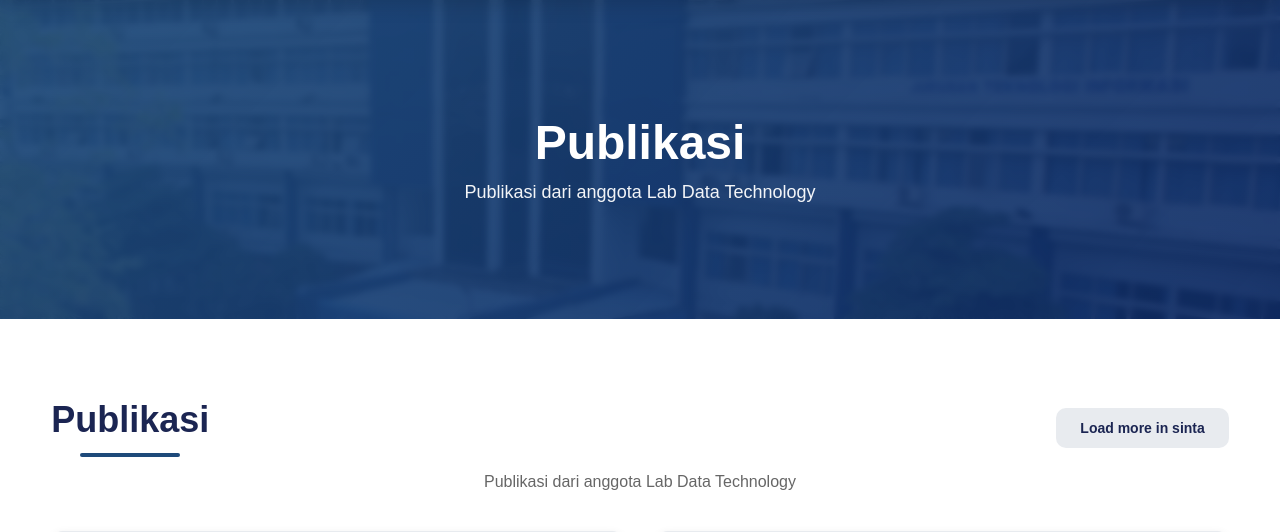
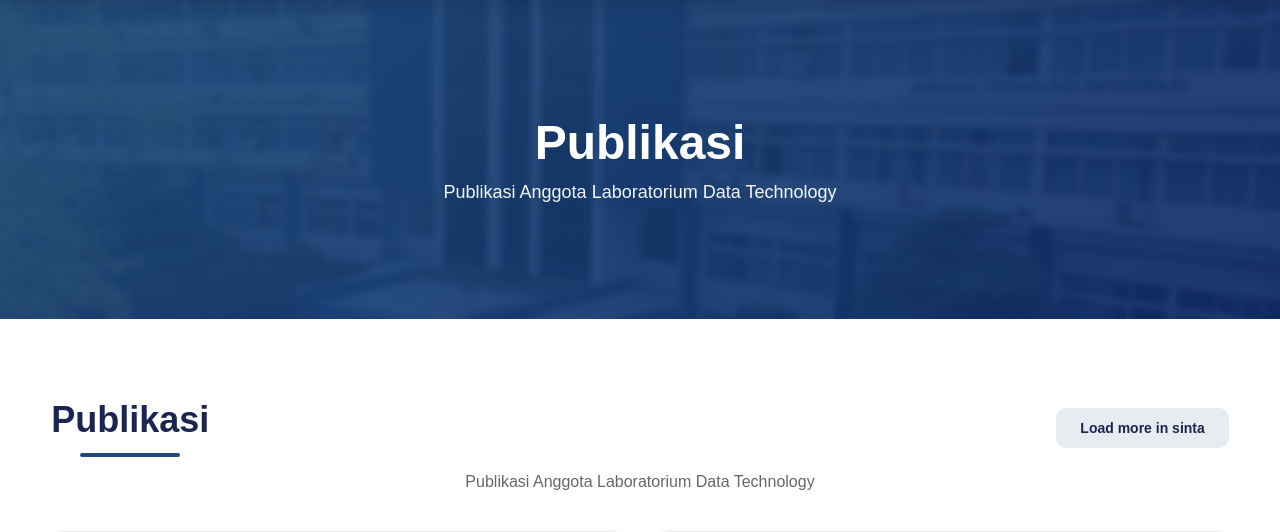
Before and after one commit to pembunuhGila/PBL, a PHP site: page /publikasi.php in a window 1280 px wide. Shown: the part 86-618 px from the top of the page. Run offline with PHP 8.4, Linux system fonts and the light colour scheme.

Commit message:
publikasi

```diff
--- a/conn.php
+++ b/conn.php
@@ -1,8 +1,8 @@
 <?php
 $host = 'localhost';
-$dbname = 'db_LabDataTechnology';
+$dbname = 'labdt_db';
 $username = 'postgres';
-$password = 'crazyMamad13*';
+$password = '123';
 
 try {
     $pdo = new PDO("pgsql:host=$host;dbname=$dbname", $username, $password);
--- a/publikasi.php
+++ b/publikasi.php
@@ -11,7 +11,7 @@ include 'navbar.php';
   <div class="page-hero-overlay">
     <div class="container">
       <h1 class="page-title">Publikasi</h1>
-      <p class="page-subtitle">Publikasi dari anggota Lab Data Technology</p>
+      <p class="page-subtitle">Publikasi Anggota Laboratorium Data Technology</p>
     </div>
   </div>
 </div>
@@ -28,7 +28,7 @@ include 'navbar.php';
       </a>
     </div>
 
-    <p class="publikasi-subtitle">Publikasi dari anggota Lab Data Technology</p>
+    <p class="publikasi-subtitle">Publikasi Anggota Laboratorium Data Technology</p>
 
     <!-- PUBLIKASI GRID -->
     <div class="publikasi-grid">
```
